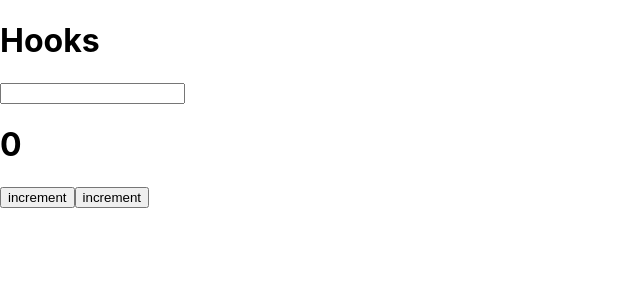
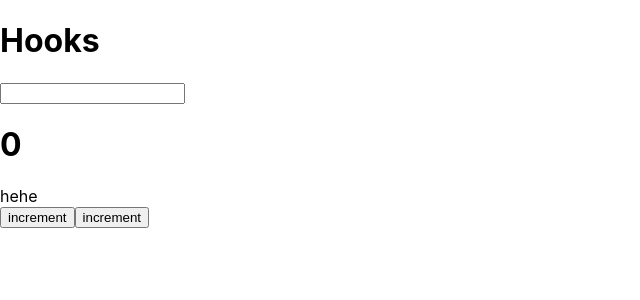
Before and after one commit to Ssharma0355/react-interview-vvip, a React (Create React App) app: page / in a window 1280 px wide. Shown: the top 300 px of the page, without its empty margins (0-640 px from the left). Built offline with nearby package versions, Linux system fonts and the light colour scheme.

Commit message:
componentdidupdate

```diff
--- a/src/lifecyclemethod/Life.jsx
+++ b/src/lifecyclemethod/Life.jsx
@@ -1,4 +1,5 @@
 import React, { Component } from 'react'
+import Updating from './Updating';
 
 export default class Life extends Component {
 
@@ -13,17 +14,19 @@ export default class Life extends Component {
         console.log("component did mount this will come from 1st when rendered")
     }
      increment() {
-        console.log("clicked")
         this.setState({count: this.state.count + 1});
     }
   render() {
     return (
       <div>
-        <h1>{this.state.count}</h1>
+        {/* <h1>{this.state.count}</h1> */}
+        <Updating number={this.state.count}></Updating>
+        {/* sending as a prop for update */}
         {/* arrow fn to increment */}
         <button onClick={()=>{this.increment()}}>increment</button>
         {/* bind method to access this to increment */}
         <button onClick={this.increment.bind(this)}>increment</button>
+
       </div>
     )
   }
--- /dev/null
+++ b/src/lifecyclemethod/Updating.jsx
@@ -0,0 +1,20 @@
+import React, { Component } from 'react'
+
+export default class Updating extends Component {
+    componentDidUpdate(prevstate, preprop){
+        if(preprop != prevstate){
+            console.log("Component updated")
+        }
+        else{
+            console.log("Not updated")
+        }
+    }
+  render() {
+    return (
+      <div>
+        <h1>{this.props.number}</h1>
+        hehe
+      </div>
+    )
+  }
+}
```
